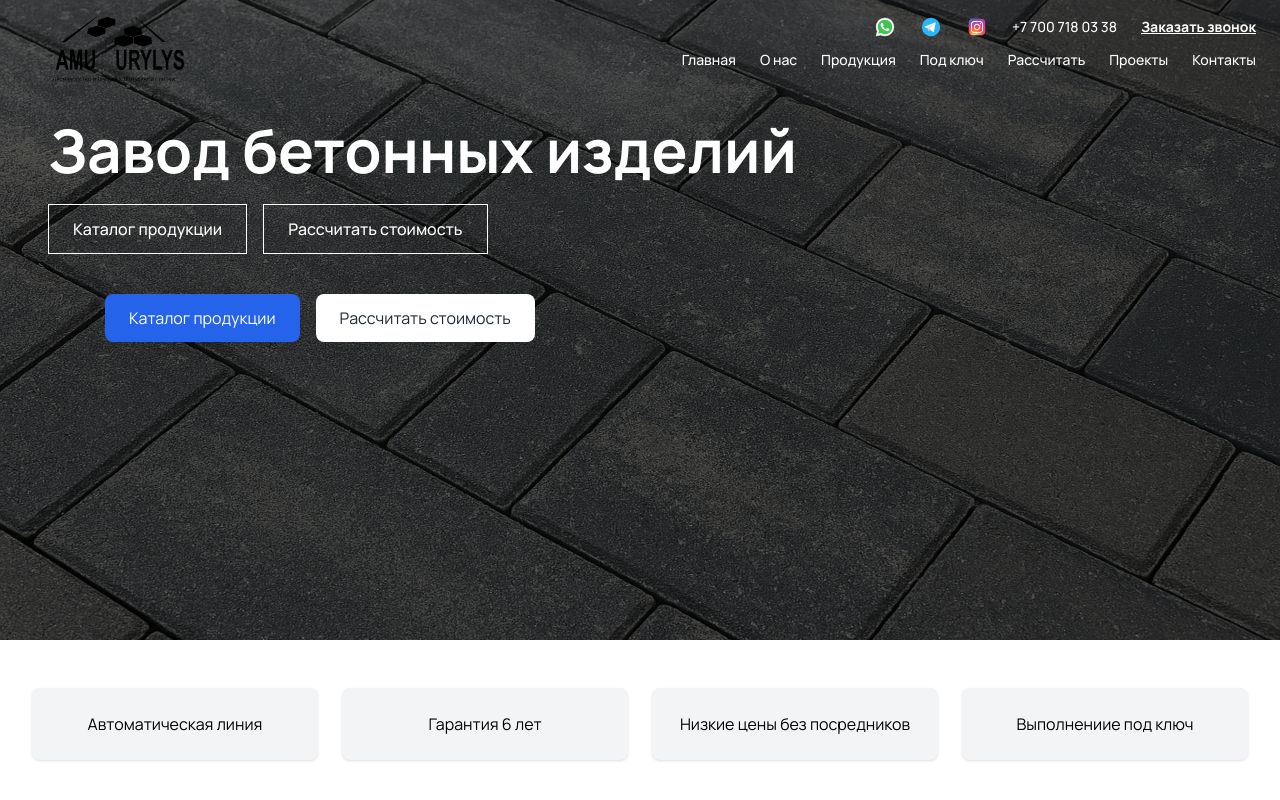
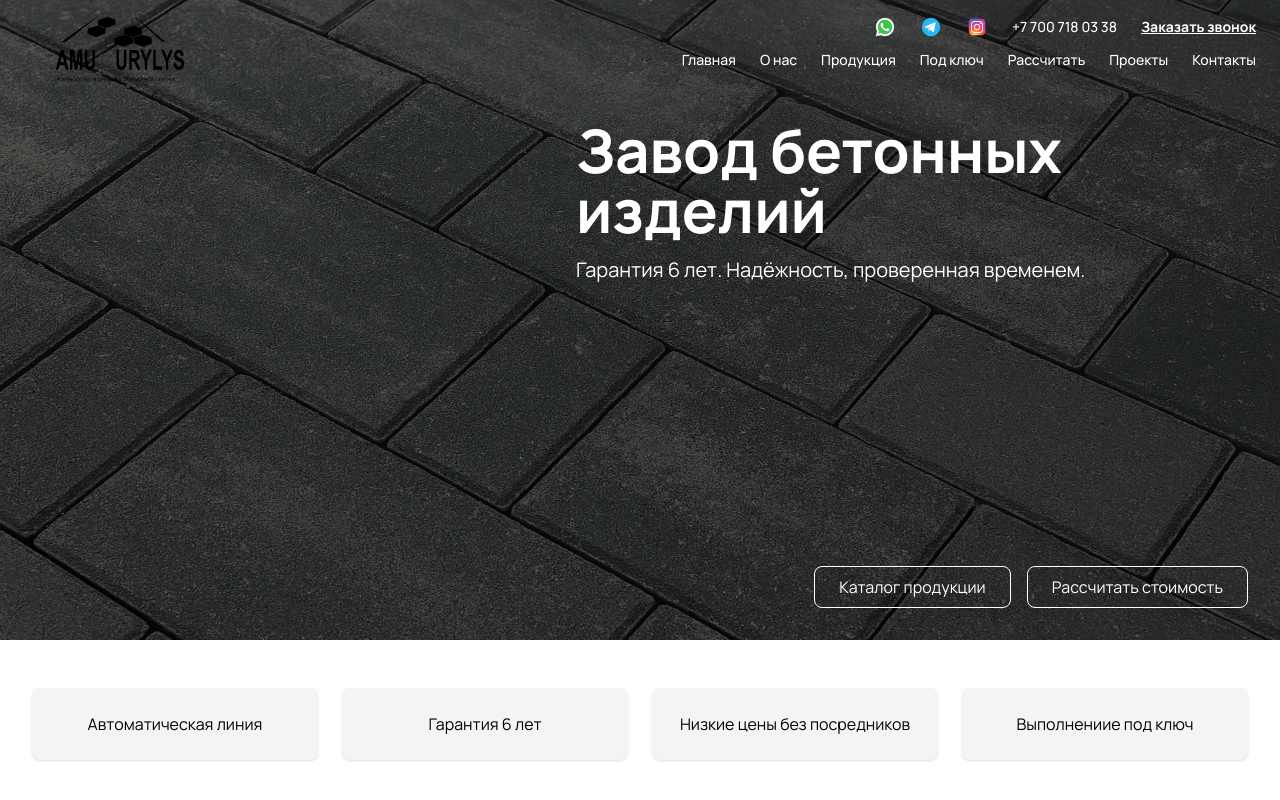
Before and after one commit to DamuQurylys/Damuzavod, a Next.js app: page / in a window 1280 px wide. Shown: the top 800 px of the page. Built offline with nearby package versions, Linux system fonts and the light colour scheme.

Commit message:
Исправление Hero

```diff
--- a/src/components/Hero.tsx
+++ b/src/components/Hero.tsx
@@ -1,8 +1,8 @@
+'use client';
+
 import React from 'react';
 
-interface HeroProps {
-  title: string;
-  subtitle?: string;
+export interface HeroProps {
   backgroundImage: string;
   children?: React.ReactNode;
   buttons?: {
@@ -12,57 +12,46 @@ interface HeroProps {
   }[];
 }
 
-export default function Hero({
-  title,
-  subtitle,
+const Hero: React.FC<HeroProps> = ({
   backgroundImage,
   buttons,
   children,
-}: HeroProps) {
+}) => {
   return (
     <section
-      className="relative w-full min-h-[80vh] bg-cover bg-center text-white pt-[120px] px-4"
+      className="relative w-full min-h-[80vh] bg-cover bg-center text-white pt-[120px] pb-24 px-4"
       style={{ backgroundImage: `url(${backgroundImage})` }}
     >
       {/* Затемнение фона */}
       <div className="absolute inset-0 bg-black bg-opacity-50" />
 
-      {/* Контент поверх затемнённого фона */}
-      <div className="relative z-10 max-w-7xl mx-auto h-full flex items-center">
-        <div className="max-w-xl space-y-6 pl-4 sm:pl-8">
-          <h1 className="text-3xl sm:text-4xl md:text-5xl lg:text-6xl font-bold leading-tight whitespace-nowrap">
-           Завод бетонных изделий
-          </h1>
+      {/* Основной контент */}
+      <div className="relative z-10 max-w-5xl mx-auto text-left space-y-6">
+        {children && <div>{children}</div>}
+      </div>
 
-          <div className="flex gap-4 flex-wrap">
+      {/* Кнопки — в правом нижнем углу */}
+      {buttons && (
+        <div className="absolute bottom-8 right-8 z-10 flex flex-wrap justify-end gap-4">
+          {buttons.map((btn, idx) => (
             <a
-              href="/catalog"
-              className="group relative inline-block px-6 py-3 border border-white text-white text-sm sm:text-base font-medium overflow-hidden transition-all duration-300"
+              key={idx}
+              href={btn.href}
+              className="relative overflow-hidden border border-white text-white px-6 py-2 rounded-lg transition-all duration-300 group"
             >
-              <span className="absolute inset-0 w-0 bg-white transition-all duration-300 group-hover:w-full z-0"></span>
               <span className="relative z-10 group-hover:text-black transition-colors duration-300">
-                Каталог продукции
+                {btn.label}
               </span>
+              <span
+                className="absolute inset-0 bg-white transform scale-x-0 origin-left group-hover:scale-x-100 transition-transform duration-300 ease-out"
+                aria-hidden="true"
+              ></span>
             </a>
-
-            <a
-              href="/calculate"
-              className="group relative inline-block px-6 py-3 border border-white text-white text-sm sm:text-base font-medium overflow-hidden transition-all duration-300"
-            >
-              <span className="absolute inset-0 w-0 bg-white transition-all duration-300 group-hover:w-full z-0"></span>
-              <span className="relative z-10 group-hover:text-black transition-colors duration-300">
-                Рассчитать стоимость
-              </span>
-            </a>
-          </div>
-
-          {children && (
-            <div className="pt-4">
-              {children}
-            </div>
-          )}
+          ))}
         </div>
-      </div>
+      )}
     </section>
   );
-}
+};
+
+export default Hero;
--- a/src/pages/index.tsx
+++ b/src/pages/index.tsx
@@ -13,17 +13,19 @@ export default function Home() {
     <>
       {/* Hero-блок */}
       <Hero
-        title="Завод бетонных изделий"
-        subtitle="Гарантия 6 лет."
         backgroundImage="/hero/main-hero.webp"
+        buttons={[
+          { label: 'Каталог продукции', href: '/catalog' },
+          { label: 'Рассчитать стоимость', href: '/calculate', variant: 'secondary' },
+        ]}
       >
-        <div className="flex justify-center gap-4 flex-wrap">
-          <Link href="/catalog" className="bg-blue-600 text-white py-3 px-6 rounded-lg">
-            Каталог продукции
-          </Link>
-          <Link href="/calculate" className="bg-white text-gray-800 py-3 px-6 rounded-lg">
-            Рассчитать стоимость
-          </Link>
+        <div className="text-left max-w-xl ml-auto mr-0">
+          <h1 className="text-5xl sm:text-6xl font-bold leading-tight">
+            Завод бетонных изделий
+          </h1>
+          <p className="mt-4 text-lg sm:text-xl">
+            Гарантия 6 лет. Надёжность, проверенная временем.
+          </p>
         </div>
       </Hero>
 
```
